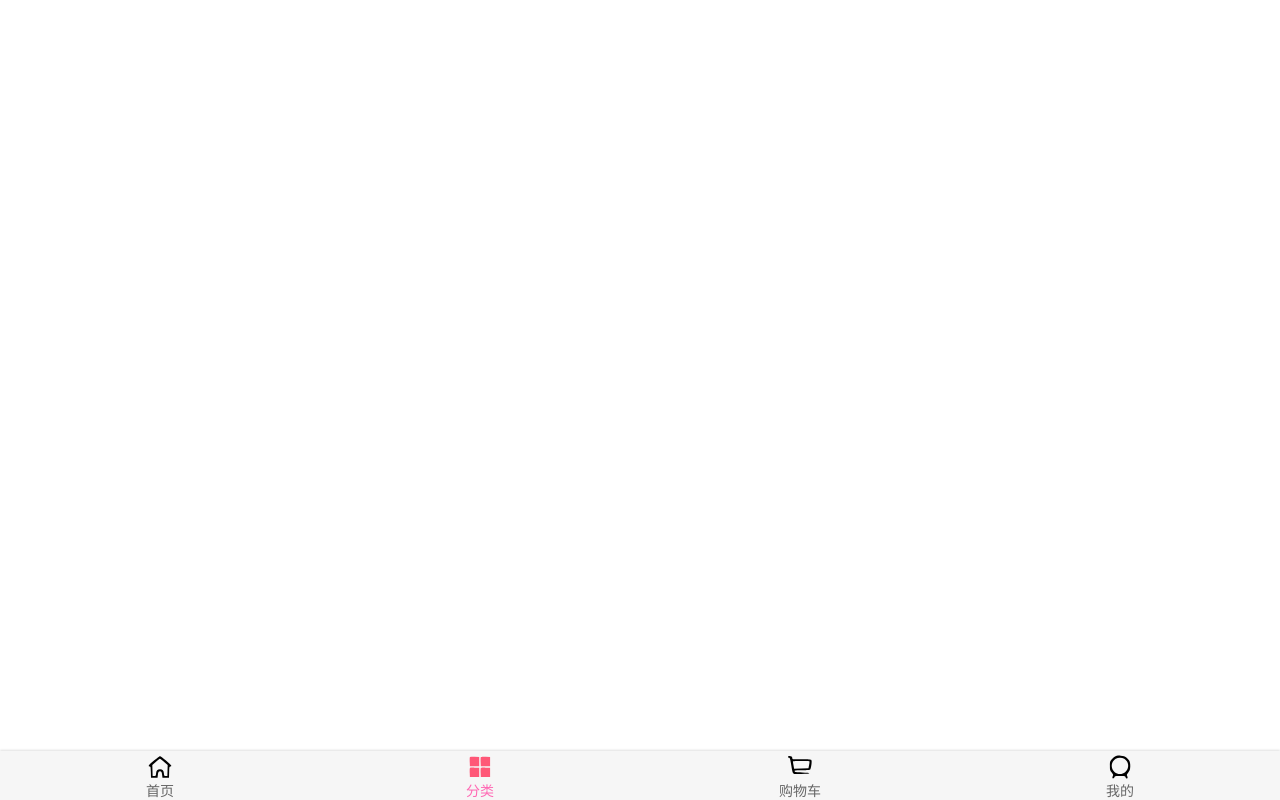
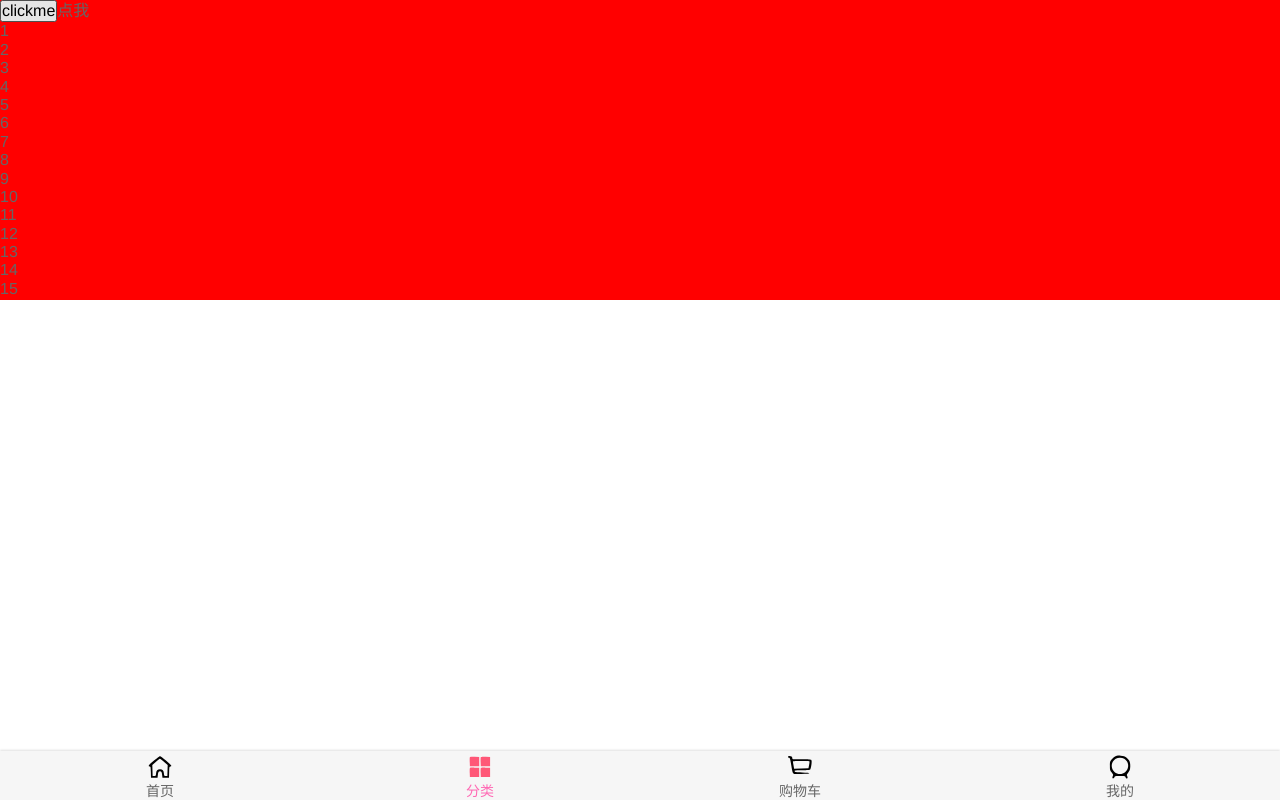
Before and after one commit to Leslie622/supermall, a Vue app: page /category in a window 1280 px wide. Built offline with nearby package versions, Linux system fonts and the light colour scheme.

Commit message:
betterScroll完成首页的上拉刷新

```diff
--- a/src/components/common/scroll/Scroll.vue
+++ b/src/components/common/scroll/Scroll.vue
@@ -10,6 +10,20 @@
 import BScroll from "better-scroll";
 
 export default {
+  props:{
+    probeType:{
+      type:Number,
+      default(){
+        return 0
+      }
+    },
+    pullUpLoad:{
+      type:[Object,Boolean],
+      default(){
+        return true
+      }
+    }
+  },
   data() {
     return {
       scroll: null
@@ -17,16 +31,16 @@ export default {
   },
   mounted() {
     this.scroll = new BScroll(this.$refs.wrapper, {
-      probeType: 3,
+      probeType: this.probeType,
       click: true,
       momentumLimitTime: 200,
-      pullUpLoad: {
-        threshold: -40
-      }
+      pullUpLoad: this.pullUpLoad
     });
-    this.scroll.on("scroll", position => {});
+    this.scroll.on("scroll", position => {
+      this.$emit("scroll",position)
+    });
     this.scroll.on("pullingUp", () => {
-      console.log("上拉加载更多");
+      this.$emit("pullingUp")
       this.scroll.finishPullUp();
     });
   },
--- a/src/views/category/Category.vue
+++ b/src/views/category/Category.vue
@@ -1,17 +1,68 @@
 <template>
-  <div>
-
+  <div class="wrapper" ref="wrapper">
+    <ul class="content">
+    <button @click="btnClick">clickme</button>
+    <span @click="btnClick">点我</span>
+      <li>1</li>
+      <li>2</li>
+      <li>3</li>
+      <li>4</li>
+      <li>5</li>
+      <li>6</li>
+      <li>7</li>
+      <li>8</li>
+      <li>9</li>
+      <li>10</li>
+      <li>11</li>
+      <li>12</li>
+      <li>13</li>
+      <li>14</li>
+      <li>15</li>
+      <li>16</li>
+      <li>17</li>
+      <li>18</li>
+      <li>19</li>
+      <li>20</li>
+            <li>11</li>
+      <li>12</li>
+      <li>13</li>
+      <li>14</li>
+      <li>15</li>
+      <li>16</li>
+      <li>17</li>
+      <li>18</li>
+      <li>19</li>
+      <li>20</li>
+    </ul>
   </div>
 </template>
 
 <script>
+import BScroll from "better-scroll";
 
 export default {
-
-}
+  data() {
+    return {
+      scroll: null
+    };
+  },
+  mounted() {
+    this.scroll = new BScroll(this.$refs.wrapper, {
+      // click:true
+    });
+  },
+  methods: {
+    btnClick(){
+      console.log("a");
+    }
+  },
+};
 </script>
 
 <style scoped>
-
-
+.wrapper{
+  height: 300px;
+  background-color: red;
+  overflow: hidden;
+}
 </style>
--- a/src/views/home/Home.vue
+++ b/src/views/home/Home.vue
@@ -4,7 +4,14 @@
       <div slot="center">购物街</div>
     </nav-bar>
 
-    <scroll class="content" ref="scroll">
+    <scroll
+      class="content"
+      ref="scroll"
+      :probe-type="3"
+      @scroll="contentScroll"
+      :pull-up-load="{threshold:-40}"
+      @pullingUp="loadMore"
+    >
       <swiper :banners="banners" />
 
       <recommend-view :recommends="recommends" />
@@ -16,7 +23,7 @@
       <goods-list :goods="goods[currentType].list"></goods-list>
     </scroll>
 
-    <back-top @click.native="backTop" />
+    <back-top @click.native="backTop" v-show="backTopIsShow" />
   </div>
 </template>
 
@@ -54,7 +61,8 @@ export default {
         new: { page: 0, list: [] },
         sell: { page: 0, list: [] }
       },
-      currentType: "pop"
+      currentType: "pop",
+      backTopIsShow: false
     };
   },
   created() {
@@ -102,6 +110,14 @@ export default {
     backTop() {
       console.log("a");
       this.$refs.scroll.scrollTo(0, 0);
+    },
+    contentScroll(position) {
+      this.backTopIsShow = position.y < -1000;
+    },
+    loadMore() {
+      console.log("上拉加载更多");
+      this.getHomeGoods(this.currentType);
+      this.$refs.scroll.scroll.refresh();
     }
   }
 };
```
